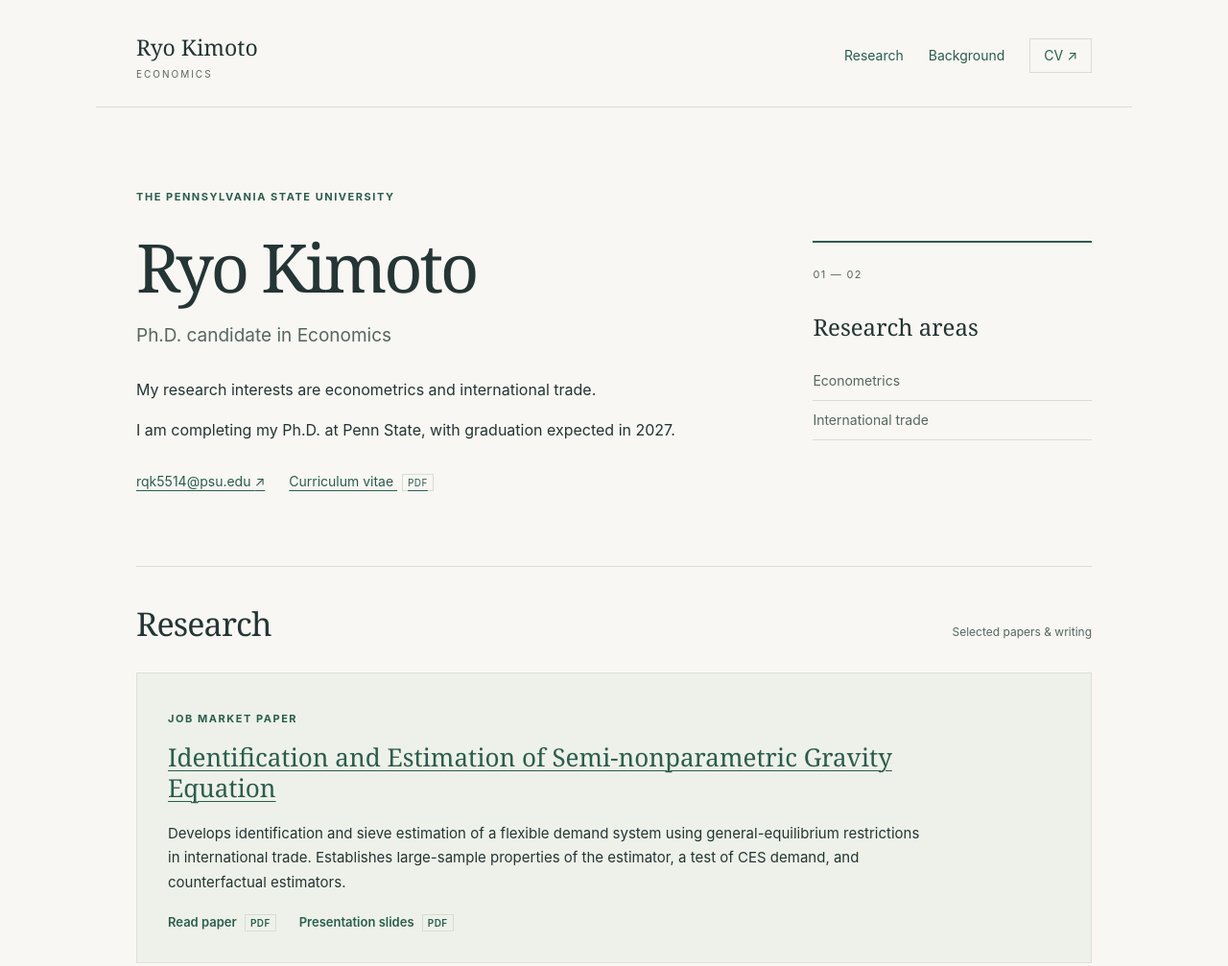
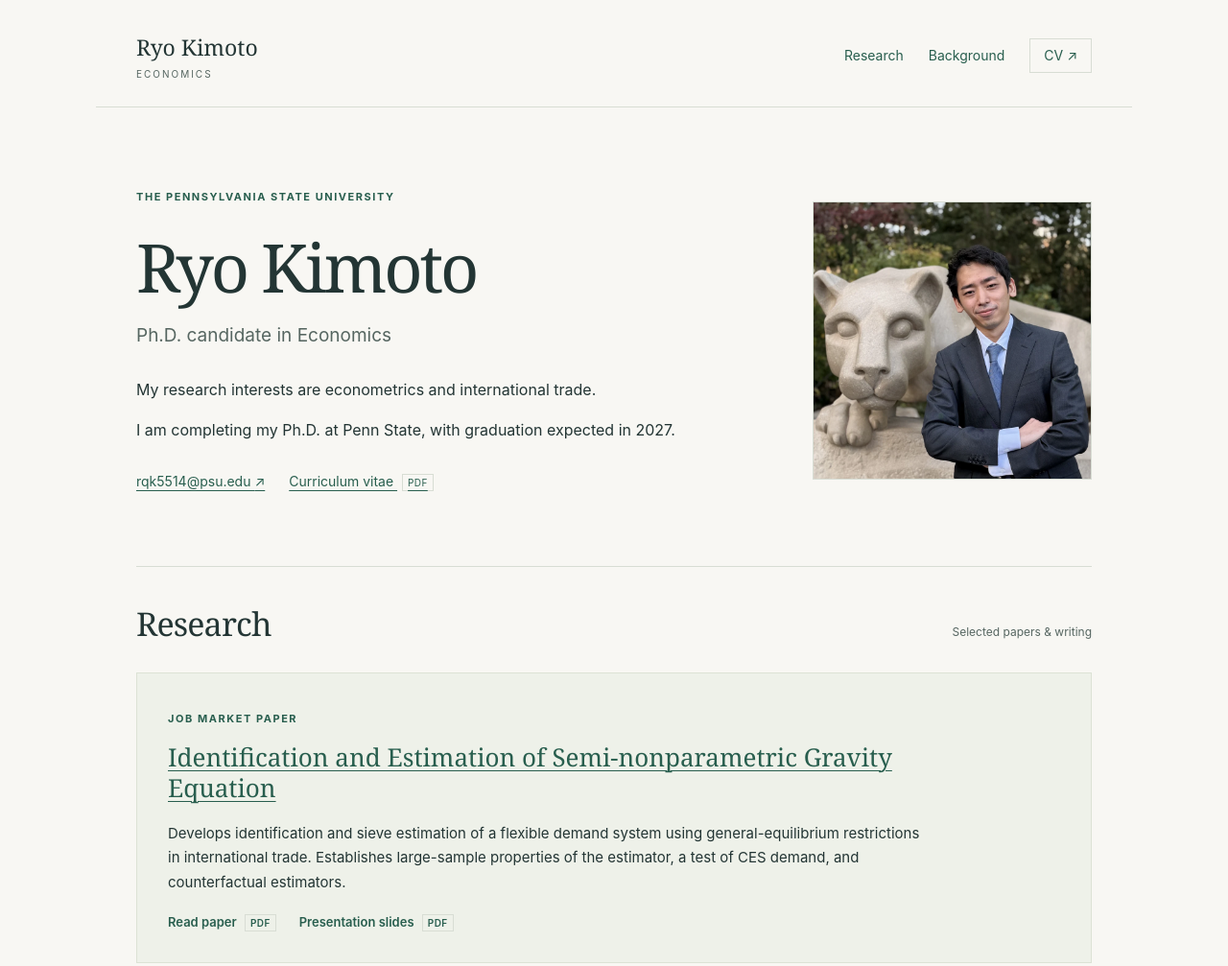
Before and after one commit to ryokimoto/ryokimoto.github.io, a plain HTML site: page index.html in a window 1280 px wide. Shown: the top 1007 px of the page at 96% size. Drawn offline with Linux system fonts and the light colour scheme.

Commit message:
Add homepage portrait

```diff
--- a/index.html
+++ b/index.html
@@ -36,11 +36,8 @@
         <p class="bio">I am completing my Ph.D. at Penn State, with graduation expected in 2027.</p>
         <div class="intro-links"><a href="mailto:rqk5514@psu.edu">rqk5514@psu.edu <span aria-hidden="true">↗</span></a><a href="files/Ryo_Kimoto_CV.pdf">Curriculum vitae <span class="file-type">PDF</span></a></div>
       </div>
-      <aside class="research-note" aria-label="Research areas">
-        <span class="note-number" aria-hidden="true">01 — 02</span>
-        <p>Research areas</p>
-        <ul><li>Econometrics</li><li>International trade</li></ul>
-      </aside>
+      <img class="portrait" src="images/ryo-kimoto.webp" width="900" height="1200"
+           alt="Ryo Kimoto beside the Nittany Lion statue at Penn State">
     </section>
 
     <section id="research" class="section" aria-labelledby="research-title">
--- a/styles.css
+++ b/styles.css
@@ -19,11 +19,7 @@ h1 { font-family: Georgia, "Times New Roman", serif; font-weight: 400; font-size
 .role { font-size: 19px; color: var(--muted); margin: 0 0 26px; }
 .bio { max-width: 610px; margin: 0 0 15px; }
 .intro-links { display: flex; flex-wrap: wrap; gap: 12px 25px; margin-top: 28px; font-size: 14px; }
-.research-note { border-top: 2px solid var(--accent); padding-top: 18px; align-self: center; }
-.note-number { font-size: 11px; letter-spacing: .12em; color: var(--muted); }
-.research-note p { font-family: Georgia, serif; font-size: 24px; margin: 23px 0 15px; }
-.research-note ul { list-style: none; padding: 0; margin: 0; font-size: 14px; color: var(--muted); }
-.research-note li { padding: 8px 0; border-bottom: 1px solid var(--line); }
+.portrait { display: block; width: 100%; height: auto; aspect-ratio: 1; object-fit: cover; object-position: center 62%; border: 1px solid var(--line); }
 .section { border-top: 1px solid var(--line); padding: 38px 0 58px; }
 .section-heading { display: flex; justify-content: space-between; gap: 20px; align-items: baseline; margin-bottom: 30px; }
 h2 { font-family: Georgia, serif; font-size: 34px; font-weight: 400; margin: 0; letter-spacing: -.025em; }
@@ -68,7 +64,7 @@ footer { border-top: 1px solid var(--line); padding-top: 25px; padding-bottom: 3
   .site-header { flex-direction: column; align-items: flex-start; gap: 16px; }
   nav { gap: 18px; font-size: 13px; }
   .intro { grid-template-columns: 1fr; gap: 32px; padding: 48px 0; }
-  .research-note { display: none; }
+  .portrait { width: min(100%, 340px); justify-self: center; }
   .section { padding-top: 28px; padding-bottom: 40px; }
   .section-heading { flex-wrap: wrap; gap: 7px; margin-bottom: 22px; }
   .featured { padding: 23px; }
@@ -81,4 +77,4 @@ footer { border-top: 1px solid var(--line); padding-top: 25px; padding-bottom: 3
   footer { flex-wrap: wrap; }
 }
 @media (prefers-reduced-motion: reduce) { html { scroll-behavior: auto; } }
-@media print { body { background: white; font-size: 11pt; } nav, .research-note, .skip-link, footer { display: none; } .intro { display: block; padding: 25px 0; } .section { padding: 20px 0; } .paper, .course { break-inside: avoid; } }
+@media print { body { background: white; font-size: 11pt; } nav, .portrait, .skip-link, footer { display: none; } .intro { display: block; padding: 25px 0; } .section { padding: 20px 0; } .paper, .course { break-inside: avoid; } }
```
Also changed, not shown: images/ryo-kimoto.webp (added).
